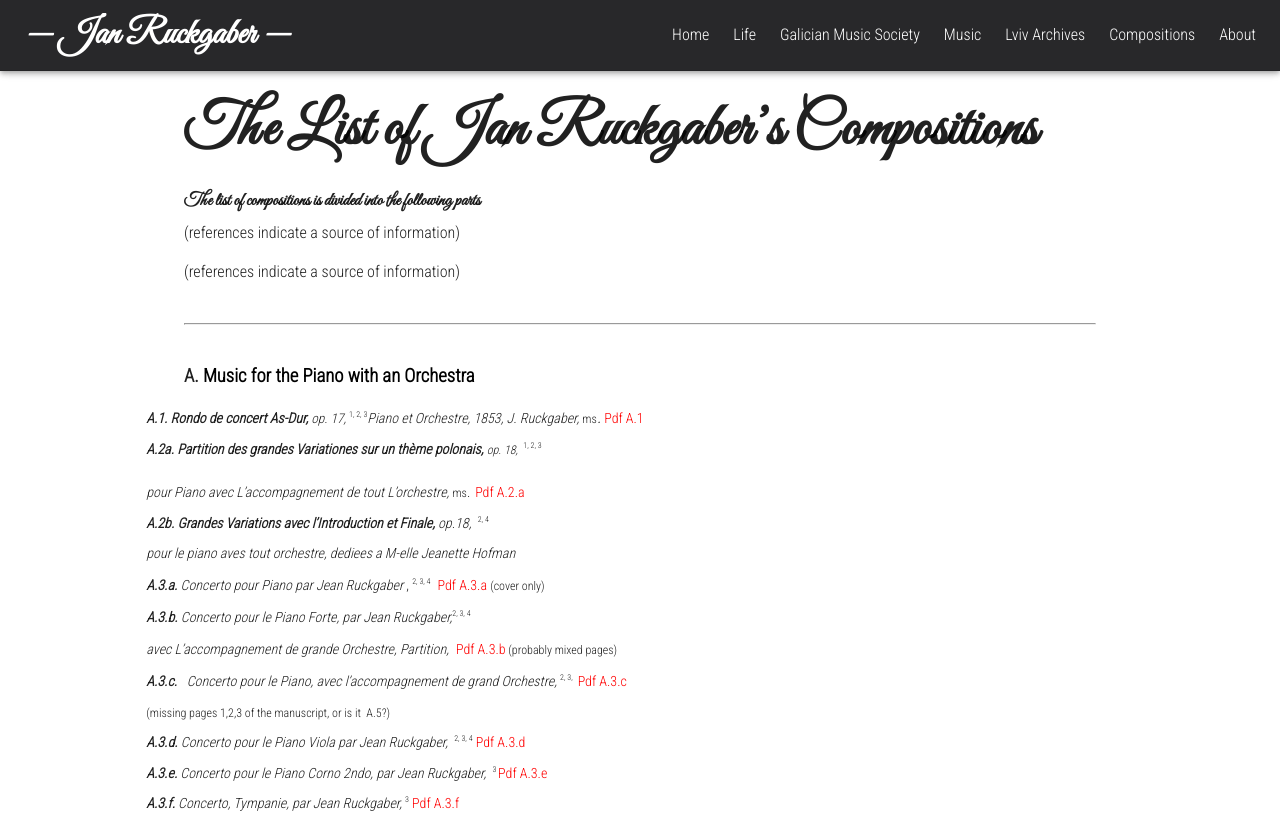
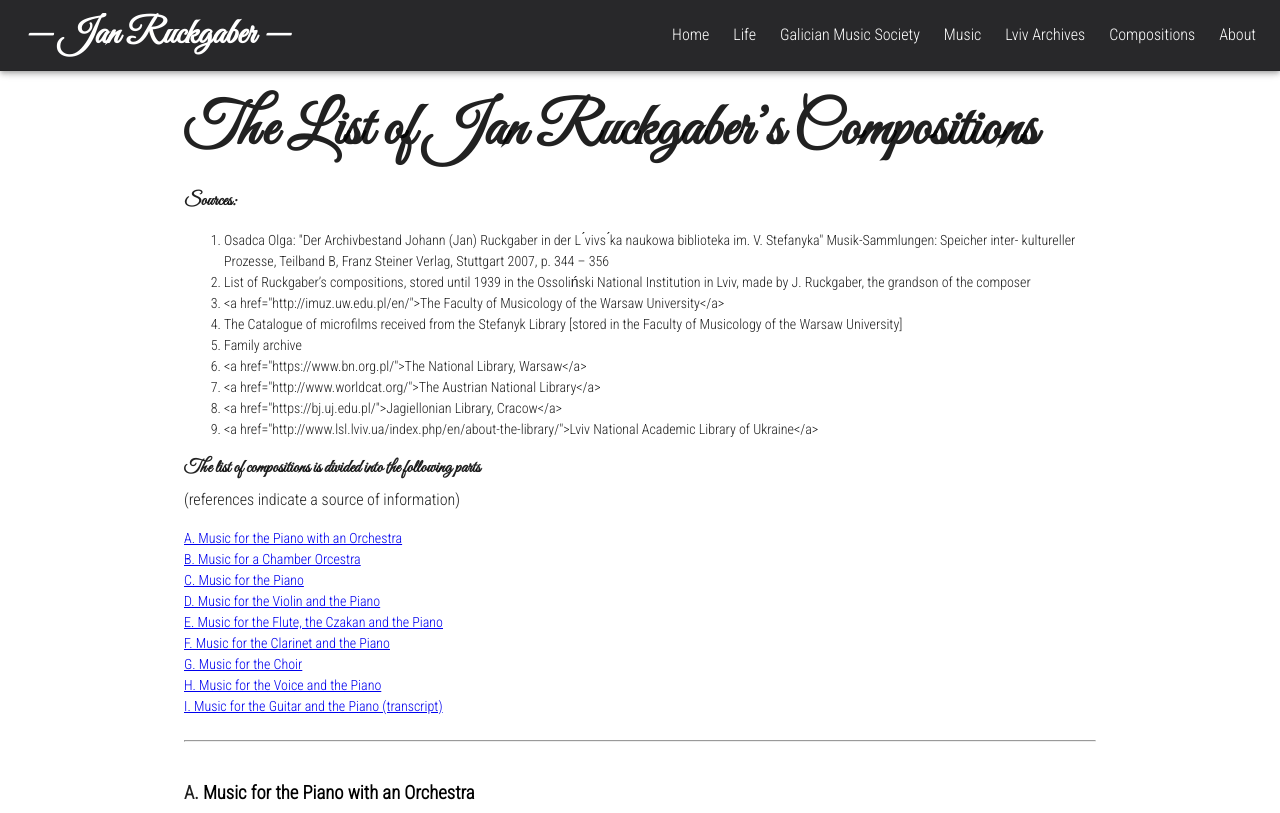
Before and after one commit to maciekrb/ruckgaber-nextjs, a Next.js app: page /compositions in a window 1280 px wide. Shown: the top 813 px of the page. Built offline with nearby package versions, Linux system fonts and the light colour scheme.

Commit message:
sources y sections

```diff
--- a/pages/compositions.js
+++ b/pages/compositions.js
@@ -45,13 +45,13 @@ const HtmlTooltip = withStyles((theme) => ({
 const sources = {
   "1": "Osadca Olga: \"Der Archivbestand Johann (Jan) Ruckgaber in der L ́vivs ́ka naukowa biblioteka im. V. Stefanyka\" Musik-Sammlungen: Speicher inter- kultureller Prozesse, Teilband B, Franz Steiner Verlag, Stuttgart 2007, p. 344 – 356",
   "2": "List of Ruckgaber’s compositions, stored until 1939 in the Ossoliński National Institution in Lviv, made by J. Ruckgaber, the grandson of the composer",
-  "3": "The Faculty of Musicology of the Warsaw University (http://imuz.uw.edu.pl/en/)",
+  "3": '<a href="http://imuz.uw.edu.pl/en/">The Faculty of Musicology of the Warsaw University</a>',
   "4": "The Catalogue of microfilms received from the Stefanyk Library [stored in the Faculty of Musicology of the Warsaw University]",
   "5": "Family archive",
-  "6": "The National Library, Warsaw (https://www.bn.org.pl/)",
-  "7": "The Austrian National Library http://www.worldcat.org/",
-  "8": "Jagiellonian Library, Cracow (https://bj.uj.edu.pl/)",
-  "9": "Lviv National Academic Library of Ukraine (http://www.lsl.lviv.ua/index.php/en/about-the-library/)",
+  "6": '<a href="https://www.bn.org.pl/">The National Library, Warsaw</a>',
+  "7": '<a href="http://www.worldcat.org/">The Austrian National Library</a>',
+  "8": '<a href="https://bj.uj.edu.pl/">Jagiellonian Library, Cracow</a>',
+  "9": '<a href="http://www.lsl.lviv.ua/index.php/en/about-the-library/">Lviv National Academic Library of Ukraine</a>',
 }
 
 function Reference({reference, last}) {
@@ -134,9 +134,24 @@ function Page({sections}) {
         <Box my={4}>
           <Typography variant="h1" gutterBottom>The List of Jan Ruckgaber’s Compositions</Typography>
 
+          <Typography variant="h6" gutterBottom>Sources:</Typography>
+          <ol type="1">{Object.values(sources).map((item)=><li>{item}</li>)}
+
+          </ol>
+
           <Typography variant="h6" gutterBottom>The list of compositions is divided into the following parts</Typography>
           <Typography paragraph>(references indicate a source of information)</Typography>
-          <Typography paragraph>(references indicate a source of information)</Typography>
+          <ul>
+            <li><a href="#section-0">A. Music for the Piano with an Orchestra</a></li>
+            <li><a href="#section-1">B. Music for a Chamber Orcestra</a></li>
+            <li><a href="#section-2">C. Music for the Piano</a></li>
+            <li><a href="#section-3">D. Music for the Violin and the Piano</a></li>
+            <li><a href="#section-4">E. Music for the Flute, the Czakan and the Piano</a></li>
+            <li><a href="#section-5">F. Music for the Clarinet and the Piano</a></li>
+            <li><a href="#section-6">G. Music for the Choir</a></li>
+            <li><a href="#section-7">H. Music for the Voice and the Piano</a></li>
+            <li><a href="#section-8">I. Music for the Guitar and the Piano (transcript)</a></li>
+          </ul>
           <Box py={2}><hr/></Box>
           <CompositionMarkup />
         </Box>
--- a/src/atoms/CompositionsMarkup.js
+++ b/src/atoms/CompositionsMarkup.js
@@ -234,7 +234,7 @@ const CompositionsMarkup = () => {
   const classes = useStyles()
   return (
     <div className={classes.root}>
-      <p class="c31">
+      <p class="c31" id="section-0">
         <span class="c8 c12">A.</span>
         <span class="c12 c48">&nbsp;</span>
         <span class="c16 c8 c12">Music for the Piano with an Orchestra </span>
@@ -1019,7 +1019,7 @@ const CompositionsMarkup = () => {
       <p class="c0">
         <span class="c6">&nbsp;</span>
       </p>
-      <p class="c0">
+      <p class="c0" id="section-1">
         <span class="c8 c12">B. Music for a Chamber Orchestra</span>
       </p>
       <p class="c0">
@@ -1102,7 +1102,7 @@ const CompositionsMarkup = () => {
       <p class="c0 c21">
         <span class="c5 c3"></span>
       </p>
-      <p class="c0">
+      <p class="c0" id="section-2">
         <span class="c8 c12">C. Music for the Piano</span>
       </p>
       <p class="c0">
@@ -2722,7 +2722,7 @@ const CompositionsMarkup = () => {
       <p class="c0 c21">
         <span class="c2 c1"></span>
       </p>
-      <p class="c0">
+      <p class="c0" id="section-3">
         <span class="c8 c12">D. Music for the Violin and the Piano</span>
       </p>
       <p class="c0">
@@ -2761,7 +2761,7 @@ const CompositionsMarkup = () => {
       <p class="c0 c21">
         <span class="c7 c8"></span>
       </p>
-      <p class="c0">
+      <p class="c0" id="section-5">
         <span class="c8 c12">
           E. Music for the Flute, the Czakan and the Piano
         </span>
@@ -2807,7 +2807,7 @@ const CompositionsMarkup = () => {
       <p class="c0 c21">
         <span class="c2 c1"></span>
       </p>
-      <p class="c0">
+      <p class="c0" id="section-6">
         <span class="c8 c12">F. Music for the Clarinet and the Piano</span>
       </p>
       <p class="c0">
@@ -2838,7 +2838,7 @@ const CompositionsMarkup = () => {
       <p class="c0 c21">
         <span class="c2 c1"></span>
       </p>
-      <p class="c0">
+      <p class="c0" id="section-7">
         <span class="c8 c12">G. &nbsp; &nbsp;Music for the Choir</span>
       </p>
       <p class="c0">
@@ -2879,7 +2879,7 @@ const CompositionsMarkup = () => {
       <p class="c0 c21">
         <span class="c5 c3"></span>
       </p>
-      <p class="c0">
+      <p class="c0" id="section-8">
         <span class="c8 c3 c12">&nbsp;</span>
         <span class="c8 c12">
           H. &nbsp; &nbsp;Music for the Voice and the Piano
@@ -3303,7 +3303,7 @@ const CompositionsMarkup = () => {
       <p class="c0">
         <span class="c2 c1">&nbsp;</span>
       </p>
-      <p class="c0">
+      <p class="c0" id="section-09">
         <span class="c8 c12">I. Music for the Guitar and the Piano</span>
       </p>
       <p class="c0">
```
